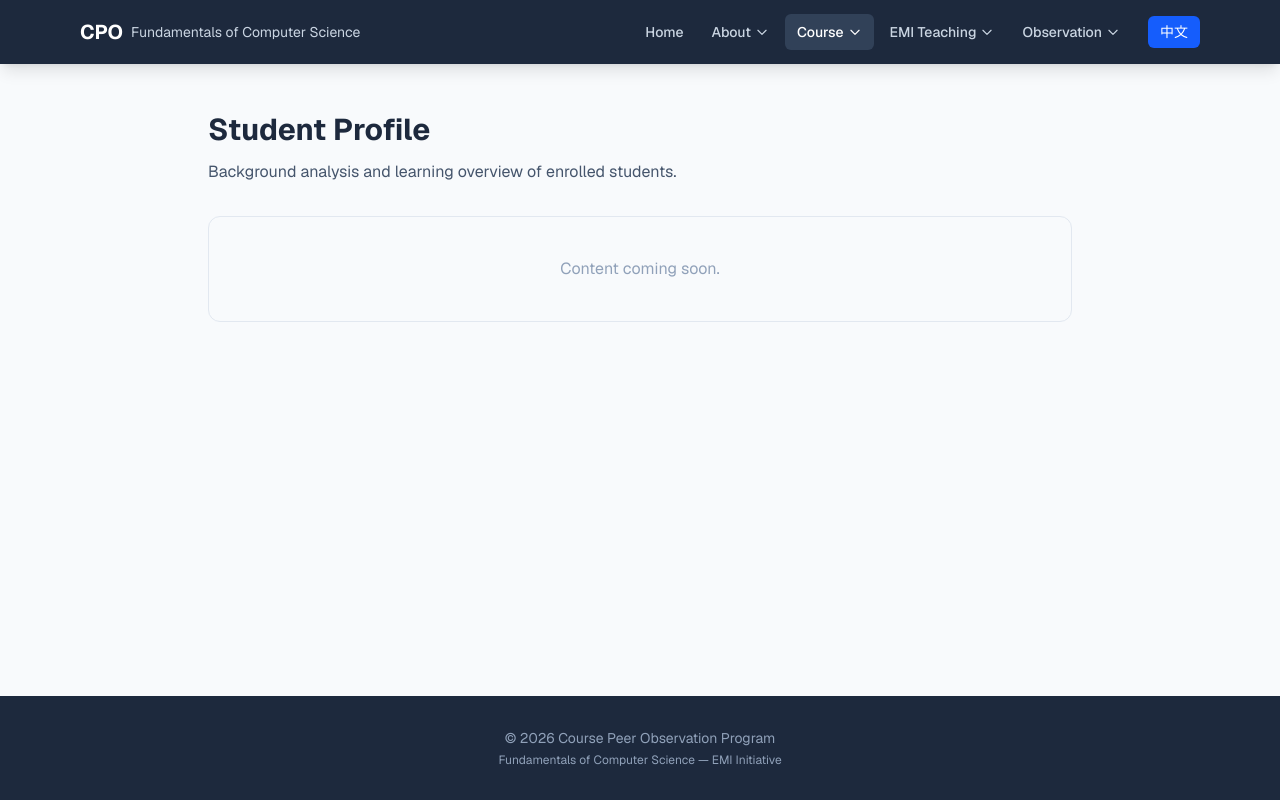
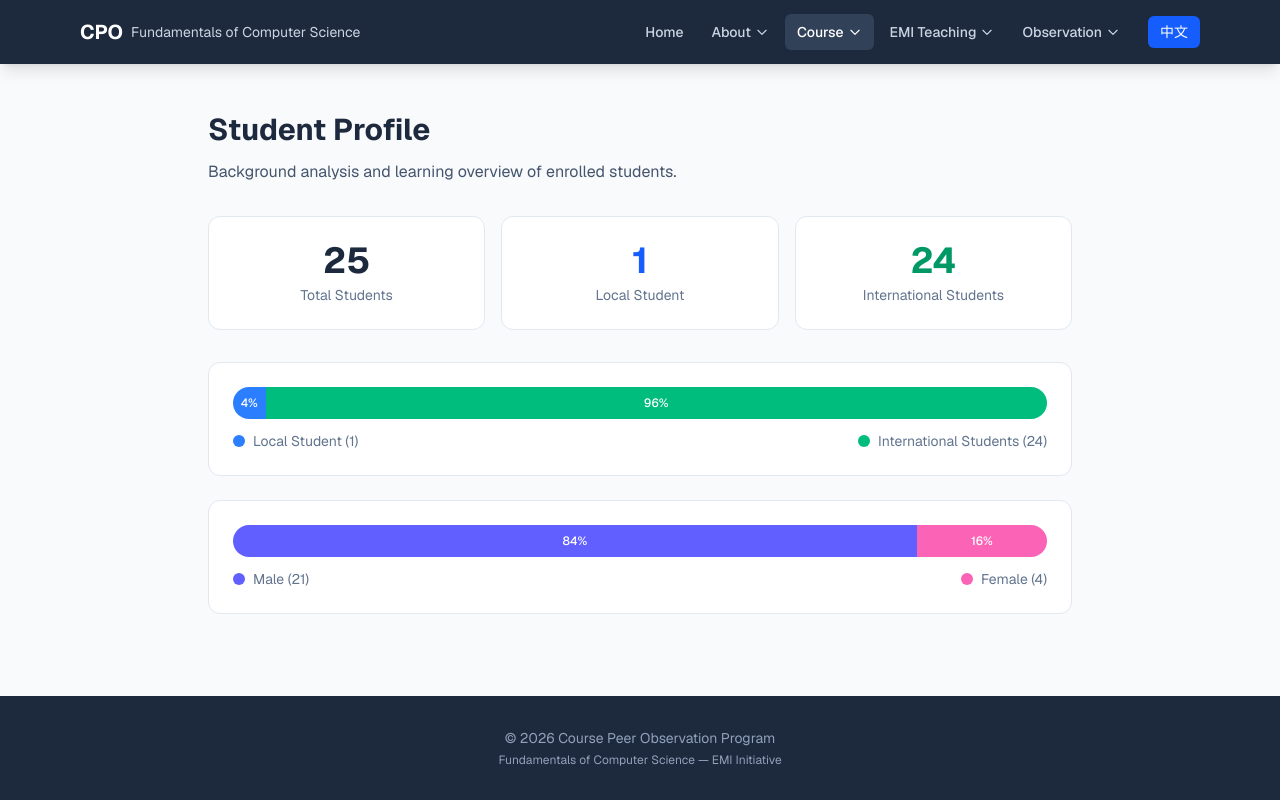
Before and after one commit to htchu/cpo1, a Next.js app: page /en/student-profile in a window 1280 px wide. Built offline with nearby package versions, Linux system fonts and the light colour scheme.

Commit message:
Add student profile with local/international and gender breakdown
- 1 local + 24 international students
- 21 male + 4 female students
- Visual bar charts for both breakdowns

Co-Authored-By: Claude Opus 4.6 <noreply@anthropic.com>

```diff
--- a/src/app/[lang]/student-profile/page.tsx
+++ b/src/app/[lang]/student-profile/page.tsx
@@ -9,12 +9,85 @@ export default async function StudentProfilePage({
   const dict = await getDictionary(lang);
   const d = dict.student_profile;
 
+  const localPct = Math.round((d.local_count / d.total_count) * 100);
+  const intlPct = 100 - localPct;
+  const malePct = Math.round((d.male_count / d.total_count) * 100);
+  const femalePct = 100 - malePct;
+
   return (
     <div className="max-w-4xl mx-auto px-4 py-12">
       <h1 className="text-3xl font-bold text-slate-800 mb-3">{d.title}</h1>
       <p className="text-slate-600 mb-8">{d.description}</p>
-      <div className="bg-slate-50 border border-slate-200 rounded-xl p-10 text-center text-slate-400">
-        {d.coming_soon}
+
+      <div className="grid sm:grid-cols-3 gap-4 mb-8">
+        <div className="bg-white border border-slate-200 rounded-xl p-6 text-center">
+          <div className="text-4xl font-bold text-slate-800">{d.total_count}</div>
+          <div className="text-sm text-slate-500 mt-1">{d.total_students}</div>
+        </div>
+        <div className="bg-white border border-slate-200 rounded-xl p-6 text-center">
+          <div className="text-4xl font-bold text-blue-600">{d.local_count}</div>
+          <div className="text-sm text-slate-500 mt-1">{d.local_students}</div>
+        </div>
+        <div className="bg-white border border-slate-200 rounded-xl p-6 text-center">
+          <div className="text-4xl font-bold text-emerald-600">{d.international_count}</div>
+          <div className="text-sm text-slate-500 mt-1">{d.international_students}</div>
+        </div>
+      </div>
+
+      <div className="space-y-6">
+        <div className="bg-white border border-slate-200 rounded-xl p-6">
+          <div className="flex rounded-full overflow-hidden h-8">
+            <div
+              className="bg-blue-500 flex items-center justify-center text-white text-xs font-medium"
+              style={{ width: `${localPct}%` }}
+            >
+              {localPct}%
+            </div>
+            <div
+              className="bg-emerald-500 flex items-center justify-center text-white text-xs font-medium"
+              style={{ width: `${intlPct}%` }}
+            >
+              {intlPct}%
+            </div>
+          </div>
+          <div className="flex justify-between mt-3 text-sm text-slate-500">
+            <div className="flex items-center gap-2">
+              <span className="w-3 h-3 bg-blue-500 rounded-full inline-block" />
+              {d.local_students} ({d.local_count})
+            </div>
+            <div className="flex items-center gap-2">
+              <span className="w-3 h-3 bg-emerald-500 rounded-full inline-block" />
+              {d.international_students} ({d.international_count})
+            </div>
+          </div>
+        </div>
+
+        <div className="bg-white border border-slate-200 rounded-xl p-6">
+          <div className="flex rounded-full overflow-hidden h-8">
+            <div
+              className="bg-indigo-500 flex items-center justify-center text-white text-xs font-medium"
+              style={{ width: `${malePct}%` }}
+            >
+              {malePct}%
+            </div>
+            <div
+              className="bg-pink-400 flex items-center justify-center text-white text-xs font-medium"
+              style={{ width: `${femalePct}%` }}
+            >
+              {femalePct}%
+            </div>
+          </div>
+          <div className="flex justify-between mt-3 text-sm text-slate-500">
+            <div className="flex items-center gap-2">
+              <span className="w-3 h-3 bg-indigo-500 rounded-full inline-block" />
+              {d.male_students} ({d.male_count})
+            </div>
+            <div className="flex items-center gap-2">
+              <span className="w-3 h-3 bg-pink-400 rounded-full inline-block" />
+              {d.female_students} ({d.female_count})
+            </div>
+          </div>
+        </div>
       </div>
     </div>
   );
--- a/src/i18n/locales/en.json
+++ b/src/i18n/locales/en.json
@@ -304,7 +304,16 @@
   "student_profile": {
     "title": "Student Profile",
     "description": "Background analysis and learning overview of enrolled students.",
-    "coming_soon": "Content coming soon."
+    "total_students": "Total Students",
+    "local_students": "Local Student",
+    "international_students": "International Students",
+    "male_students": "Male",
+    "female_students": "Female",
+    "total_count": 25,
+    "local_count": 1,
+    "international_count": 24,
+    "male_count": 21,
+    "female_count": 4
   },
   "teaching_methods": {
     "title": "Teaching Methods",
--- a/src/i18n/locales/zh-TW.json
+++ b/src/i18n/locales/zh-TW.json
@@ -304,7 +304,16 @@
   "student_profile": {
     "title": "學生組成",
     "description": "修課學生的背景分析與學習概況。",
-    "coming_soon": "內容即將上線，敬請期待。"
+    "total_students": "學生總數",
+    "local_students": "本地生",
+    "international_students": "國際生",
+    "male_students": "男生",
+    "female_students": "女生",
+    "total_count": 25,
+    "local_count": 1,
+    "international_count": 24,
+    "male_count": 21,
+    "female_count": 4
   },
   "teaching_methods": {
     "title": "教學方法",
```
Also changed, not shown: src/i18n/types.ts (+10 -1 lines).
